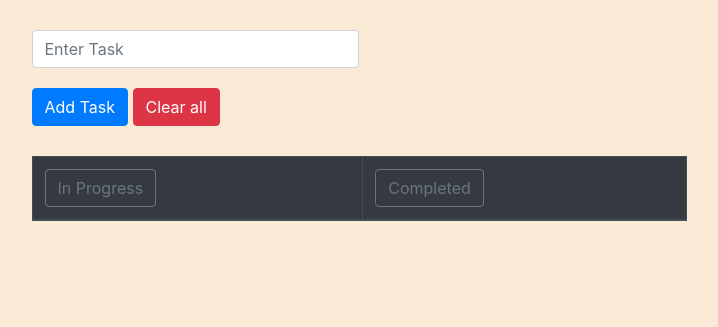
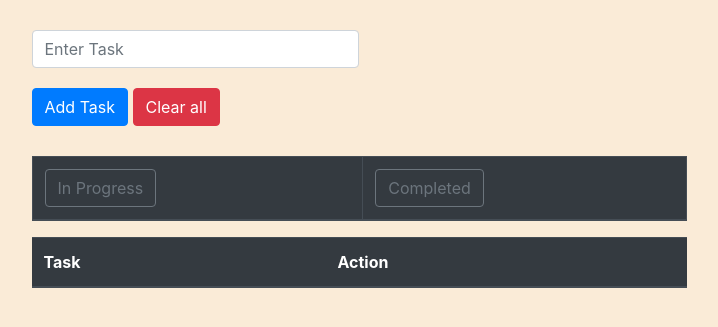
Before and after one commit to Uyiosa-Prince/ToDo-list, a PHP site: page / in a window 1280 px wide, after a click on "Completed". Shown: the top 327 px of the page, without its empty margins (281-999 px from the left). Run offline with PHP 8.4, Linux system fonts and the light colour scheme; tables that the repository leaves empty or names only in its code hold one stand-in row (values such as "Sample post"); lists and menus that the app fills with data are empty; some libraries are stand-ins or nearby versions.

Commit message:
basic idea of project completed, will be adding more features later :)

```diff
--- a/To Do List/completed.php
+++ b/To Do List/completed.php
@@ -32,7 +32,7 @@
 
 </table>
 </div>
-</body>
+<!-- </body>
 <footer>
 </footer>
-</html>
+</html> -->
--- a/To Do List/images/script.js
+++ b/To Do List/images/script.js
@@ -1,9 +1,12 @@
 function completed() {
-    getElementById('in-progress').style.display = 'none';
-    getElementById('completed').style.display = 'inline-block';
+    document.getElementById("in-progress").style.display = "none";
+    document.getElementById("completed").style.display = "block";
+    // document.getElementById("no-task").style.display = "none";
 }
 
 function inProgress() {
-    getElementById('in-progress').style.display = 'inline-block';
-    getElementById('completed').style.display = 'none';
+    document.getElementById("in-progress").style.display = "block";
+    document.getElementById("completed").style.display = "none";
+    // document.getElementById("no-task").style.display = "none";
+
 }
--- a/To Do List/images/style.css
+++ b/To Do List/images/style.css
@@ -8,7 +8,7 @@
     background-color: antiquewhite;
 }
 
-.form-group {
+.body .row .form-group {
     /* background-color: aliceblue; */
     margin: 30px auto;
     width: 50%;
@@ -31,6 +31,7 @@
 }
 
 #completed,
-#in-progress {
+#in-progress,
+#no-task {
     display: none;
 }
--- a/To Do List/inProgress.php
+++ b/To Do List/inProgress.php
@@ -32,7 +32,7 @@
 
 </table>
 </div>
-</body>
+<!-- </body>
 <footer>
 </footer>
-</html>
+</html> -->
--- a/To Do List/includes/backup.php
+++ b/To Do List/includes/backup.php
@@ -1,7 +1,7 @@
-<?php include "includes/header.php"; ?>
+<?php include "./header.php"; ?>
 
 <body class="body">
-        <?php require_once "process.php"; ?>
+        <?php require_once "../process.php"; ?>
 
         <?php if(isset($_SESSION['message'])): ?>
         <div class="alert alert-<?php echo $_SESSION['msg_type'];?>">
--- a/To Do List/includes/header.php
+++ b/To Do List/includes/header.php
@@ -19,7 +19,9 @@
     <script src="https://www.google.com/recaptcha/api.js" async defer></script>
 
     <!--stylesheet file Link-->
-    <link rel="stylesheet" href="../images/style.css">
+    <!-- <link rel="stylesheet" type="text/css" href="Style.css">  -->
+    <link rel="stylesheet" type="text/css" href="images/style.css">
+    <!-- <link rel="stylesheet" type="text/css" href="../images/Css.css"> -->
     <!--JavaScript file Link-->
-    <script src="../images/script.js"></script>
+    <script src="images/script.js" language="JavaScript"></script>
 </head>
--- a/To Do List/index.php
+++ b/To Do List/index.php
@@ -1,5 +1,7 @@
-<?php include "includes/header.php"; ?>
+
+<?php include 'includes/header.php'?>
 <?php include "includes/form.php"; ?>
+
 
 
     <div class="row justify-content-center">
@@ -8,13 +10,25 @@
             <thead class="table thead-dark">
                 <tr>
                     <th scope="col">
-                        <button type="button" class="btn btn-outline-secondary" id="btn-In-progress" onclick="inProgress()">In Progress</button>
+                        <button type="button" class="btn btn-outline-secondary" name="btn-in-progress" id="btn-in-progress" onclick="inProgress()">In Progress</button>
                     </th>
                     <th scope="col">
-                        <button type="button" class="btn btn-outline-secondary" id="btn-Completed" onclick="completed()">Completed</button>
+                        <button type="button" class="btn btn-outline-secondary" name="btn-Completed" id="btn-Completed" onclick="completed()">Completed</button>
                     </th>
                 </tr>
             </thead>
+        </table>
+    </div>
+    <div class="row justify-content-center no-task" id="no-task">
+        <!-- show link to in_progress and completed files-->
+        <table class="table table-striped table-hover ">
+            <tbody class="table">
+                <tr>
+                    <td>
+                        <h3>No task to display!</h3>
+                    </td>
+                </tr>
+            </tbody>
         </table>
     </div>
 
@@ -25,8 +39,8 @@
         <?php include "completed.php"; ?>
     </div>
 
-
-<!-- </body>
+    <!-- <script language="JavaScript" src="images/script.js"></script> -->
+</body>
 <footer>
 </footer>
-</html> -->
+</html>
--- a/To Do List/process.php
+++ b/To Do List/process.php
@@ -68,13 +68,14 @@
     //                  or die("Connection Failed ".mysqli_connect_error());
     //   $update_query = "UPDATE tasks SET in_Progress = '0', Completed = '1' WHERE id = '$id'";
     //   mysqli_query($connection, $update_query);
-      $Squery = "SELECT FROM tasks WHERE id = '$id'";
-      $Uresult = mysqli_query($connection, $Squery);
+    //   $Squery = "SELECT FROM tasks WHERE task_ID = '$id'";
+    //   $Uresult = mysqli_query($connection, $Squery);
 
-      if ($Uresult == true){
-        $update_query = "UPDATE tasks SET in_Progress = '0', Completed = '1' WHERE id = '$id'";
-        mysqli_query($connection, $update_query);
+     // $update_query = "UPDATE `tasks` SET `in_Progress` = '0', `Completed` = '1' WHERE `tasks`.`task_ID` = $id;";
+     $update_query = "UPDATE tasks SET in_Progress = '0', Completed = '1' WHERE task_ID = '$id'";
+     $Update_result = mysqli_query($connection, $update_query);
 
+      if ($Update_result){
         // add session to display messages to user when cliked
         $_SESSION['message'] = "Task Completed!";
         $_SESSION['msg_type'] = "success";
@@ -116,5 +117,27 @@
     header("Location:index.php");
     }
 }
+   //button display in progress and complete tasks
+   if(isset($_GET['btn-in-progress'])){
+        $progress_query = "SELECT FROM tasks WHERE in_Progress = '1'";
+        $progress_result = mysqli_query($connection,$progress_query);
+        $row = $progress_result -> fetch_assoc();
+        $id = $row['task_ID'];
+
+        if(is_null($id)){
+            // add session to display messages to user when cliked
+    $_SESSION['message'] = "You do not have any saved task yet!";
+    $_SESSION['msg_type'] = "danger";
+
+    header("Location:index.php");
+        }
+        else{
+    // add session to display messages to user when cliked
+    $_SESSION['message'] = "tasks in progress!";
+    $_SESSION['msg_type'] = "info";
+
+    header("Location:index.php");
+    }
+}
 
    ?>
```
